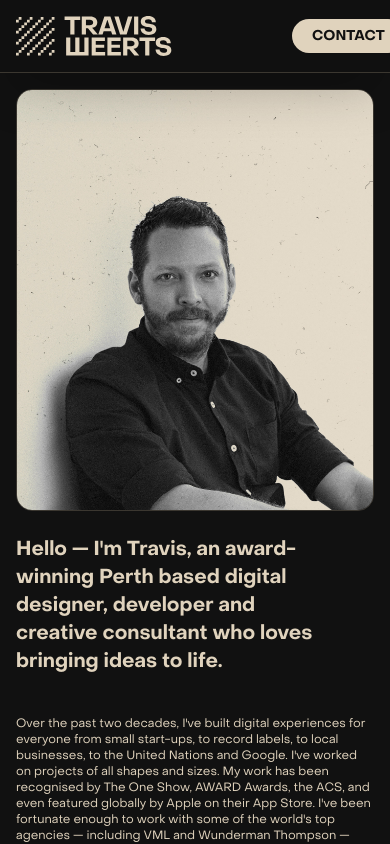
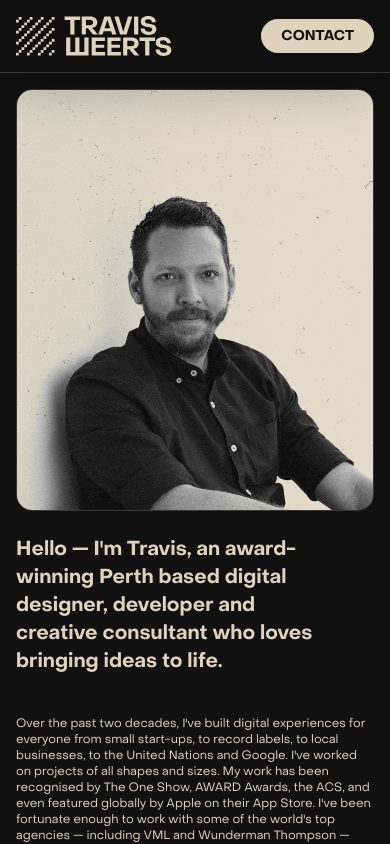
Before and after one commit to travscode/travis.work, a Next.js app: page / in a window 390 px wide. Shown: the top 844 px of the page. Built offline with nearby package versions, Linux system fonts and the light colour scheme.

Commit message:
fixed pr

```diff
--- a/components/Header.tsx
+++ b/components/Header.tsx
@@ -37,7 +37,7 @@ const Header: FC<HeaderProps> = ({ title = 'My Website', paddingBottom = 110 })
     <>
     <header className="sticky top-0 md:fixed z-50 w-full  bg-tw-black/95 backdrop-blur supports-[backdrop-filter]:bg-tw-black/80 py-4 px-4 pr-4 text-tw-white shadow-2xl border-b border-tw-grey-dark ">
       <nav className={cn(`mx-auto flex flex-row md:flex-row justify-between items-center md:items-start`)} style={{paddingBottom: isMobile ? 0 : paddingBottom * (40/110) + 'px'}}>
-        <Link href="/" className="text-xl font-bold uppercase pr-30">
+        <Link href="/" className="text-xl font-bold uppercase md:pr-30">
           <Logo />
         </Link>
 
```
